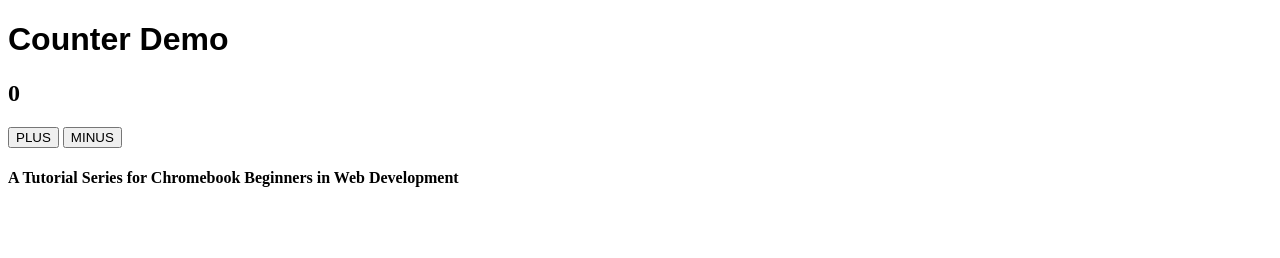
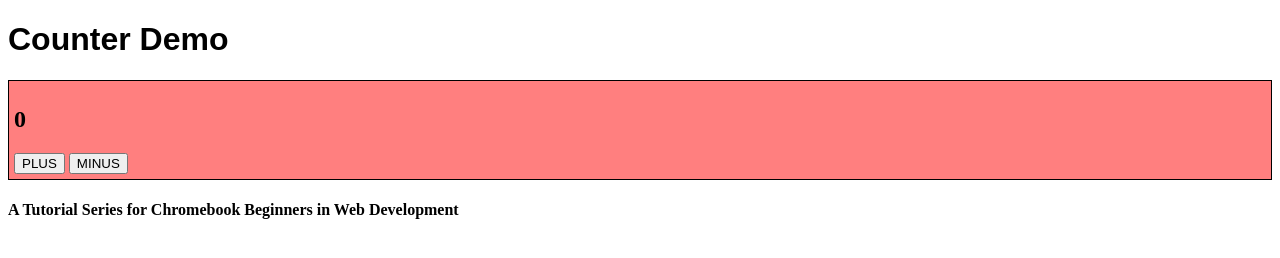
Before and after one commit to benjaminadk/cloud9-demo, a plain HTML site: page index.html in a window 1280 px wide. Drawn offline with Linux system fonts and the light colour scheme.

Commit message:
edit index.html

```diff
--- a/index.html
+++ b/index.html
@@ -9,10 +9,11 @@
 </head>
 <body>
     <h1>Counter Demo</h1>
-
+    <div class='counter-wrapper'>
     <h2 id='total'>0</h2>
     <button id='plus'>PLUS</button>
     <button id='minus'>MINUS</button>
+    </div>
     <h4> A Tutorial Series for Chromebook Beginners in Web Development</h2>
     <script type="text/javascript" src="app.js"></script>
 </body>
--- a/style.css
+++ b/style.css
@@ -1,3 +1,9 @@
 h1 {
     font-family: Arial, Georgia, sans-serif;
 }
+
+.counter-wrapper {
+    border: 1px solid;
+    padding: 5px;
+    background: rgba(255,0,0,.5);
+}
```
